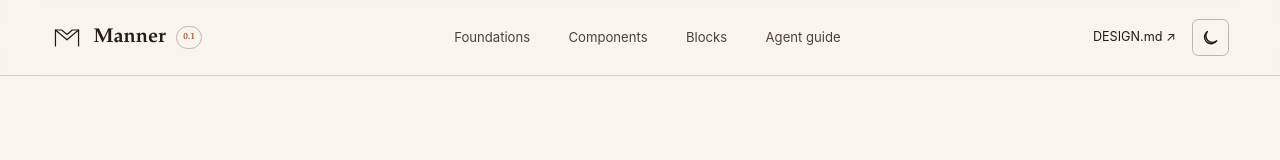
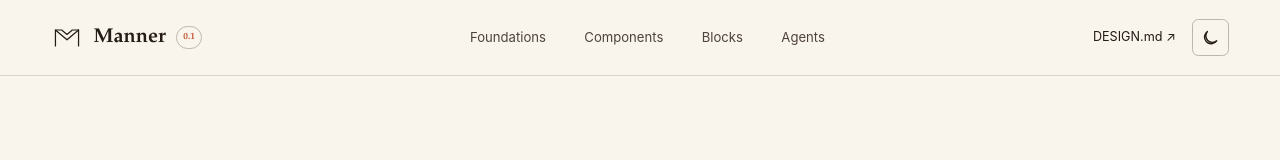
Before and after one commit to myudak/ui, a Next.js app: page / in a window 1280 px wide. Shown: the top 160 px of the page. Built offline with nearby package versions, Linux system fonts and the light colour scheme.

Commit message:
Add agent-readable design system guides

```diff
--- a/app/site-header.tsx
+++ b/app/site-header.tsx
@@ -38,7 +38,7 @@ export function SiteHeader() {
         <a href="/foundations" onClick={() => setMenuOpen(false)}>Foundations</a>
         <a href="/components" onClick={() => setMenuOpen(false)}>Components</a>
         <a href="/blocks" onClick={() => setMenuOpen(false)}>Blocks</a>
-        <a href="/design" onClick={() => setMenuOpen(false)}>Agent guide</a>
+        <a href="/agents" onClick={() => setMenuOpen(false)}>Agents</a>
       </div>
       <div className="nav-actions">
         <a href="/design" className="github-link">DESIGN.md <span>↗</span></a>
```
